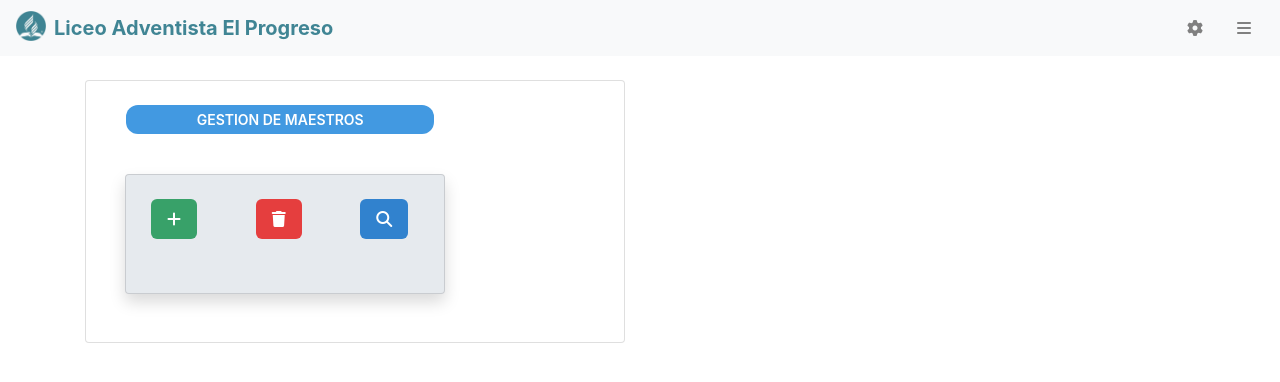
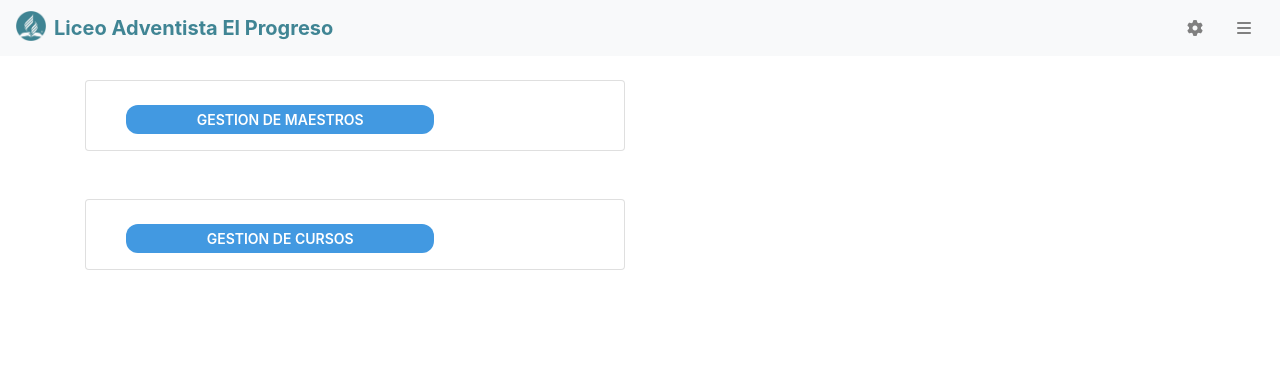
Before and after one commit to Olstertecn11/LapFrontend, a React (Vite) app: page /Admin in a window 1280 px wide. Shown: the top 382 px of the page. Built offline with nearby package versions, Linux system fonts and the light colour scheme; no server answers; sample sign-in values are in the browser's storage; the HTML template or start-up script is replaced by a standard one.

Commit message:
admin dashboard done

```diff
--- a/src/views/AdminDashboard.jsx
+++ b/src/views/AdminDashboard.jsx
@@ -1,36 +1,20 @@
-import ControlBox from "../components/ControlsBox";
-import { useDisclosure } from "@chakra-ui/react";
-import { useState, useRef, useEffect } from 'react';
-import { Text, useColorMode, useColorModeValue } from "@chakra-ui/react";
+
+import AdminSection from "../layouts/AdminSection";
+import UserService from '../services/user/UserService';
+import NewUser from '../layouts/NewUser';
 
 const AdminDashboard = () => {
-  const { isOpen, onOpen, onClose } = useDisclosure()
-  const btnRef = useRef()
+
+
+
+
   return (
     <div>
       <div className="container pt-4">
-        <div className="row">
-          <div className="col-md-6">
-            <div className="card">
-              <div className="pl-4 pt-4">
-                <Text
-                  className="text-center text-white"
-                  ml={4}
-                  textTransform="uppercase"
-                  width={'60%'}
-                  bg={useColorModeValue('blue.400', 'blue.700')}
-                  px={3}
-                  py={1}
-                  fontSize="sm"
-                  fontWeight="600"
-                  rounded="xl">
-                  Gestion de maestros
-                </Text>
-              </div>
-              <ControlBox refArr={[btnRef]} handleArr={[onOpen]} />
-            </div>
-          </div>
-        </div>
+        <AdminSection title='Gestion de Maestros' ServiceDelete={UserService.delete} ServiceGet={UserService.getAll} titleNew='Nuevo Usuario' ComponentNew={NewUser} />
+      </div>
+      <div className="container pt-4 mt-4 mb-4">
+        <AdminSection title='Gestion de Cursos' ServiceDelete={UserService.delete} ServiceGet={UserService.getAll} titleNew='Nuevo Usuario' ComponentNew={NewUser} />
       </div>
     </div>
   )
```
